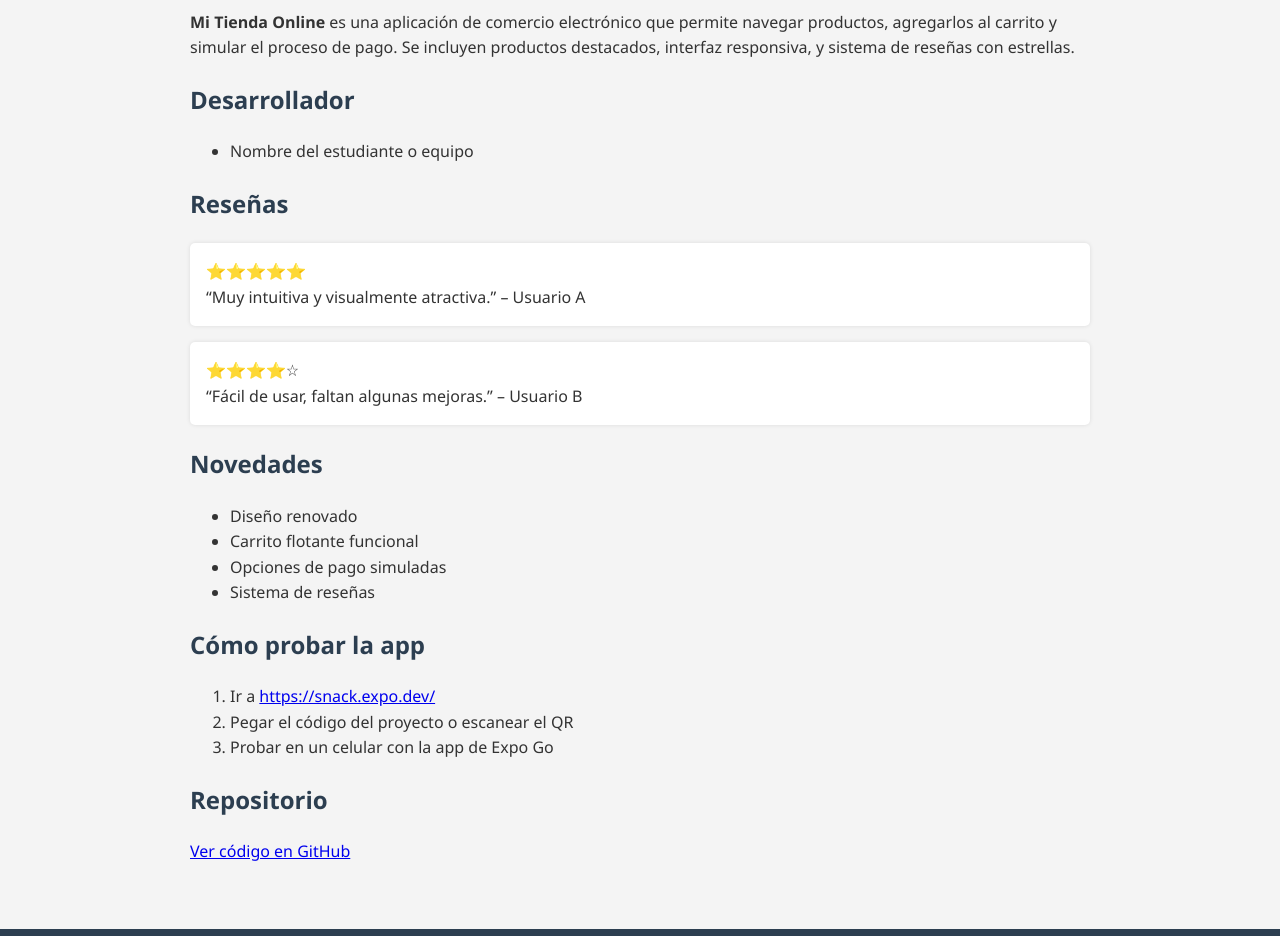
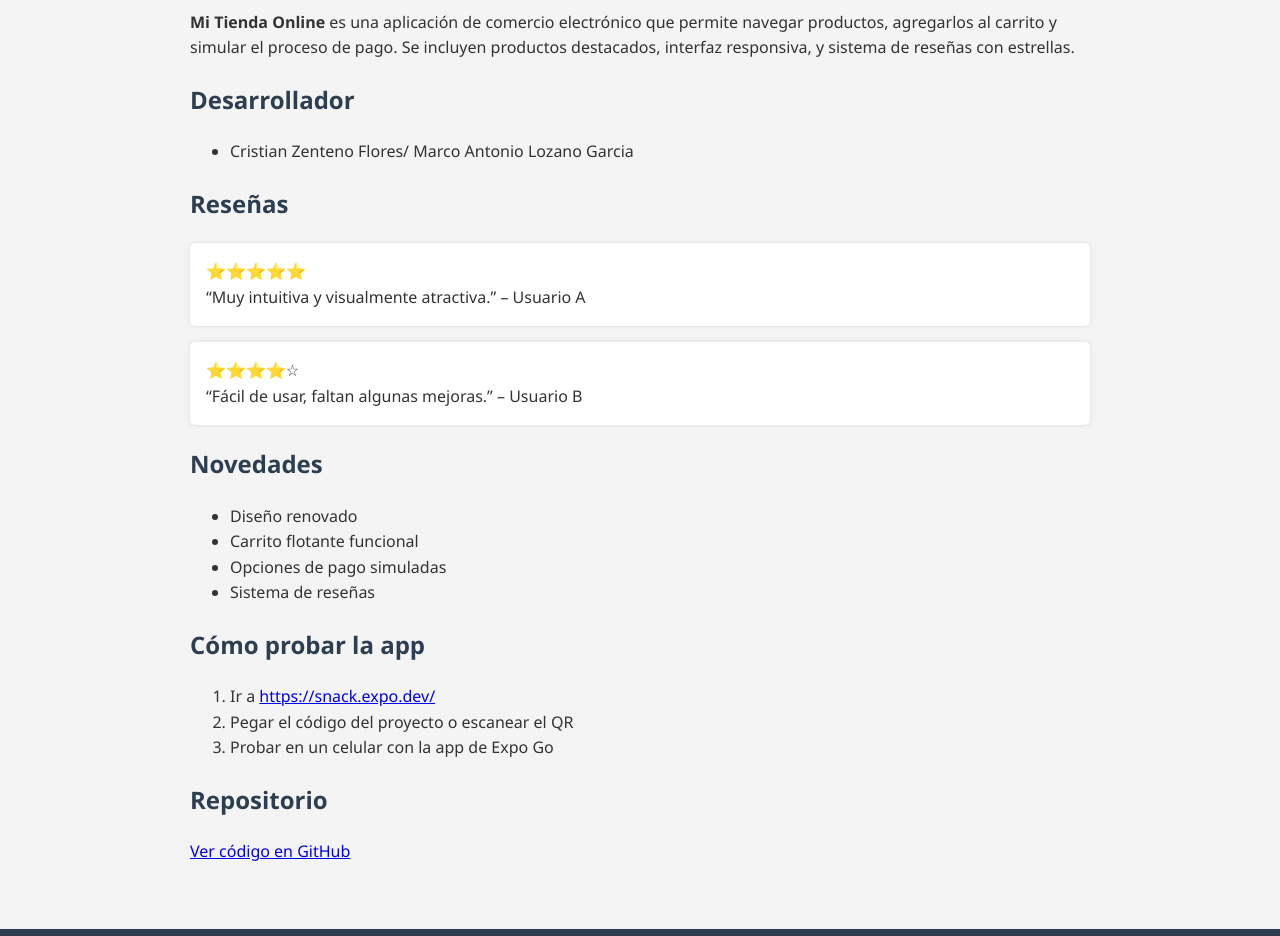
Before and after one commit to ChiriZF/App-final-C-L2, a plain HTML site: page index.html in a window 1280 px wide. Shown: the part 1080-2016 px from the top of the page. Drawn offline with Linux system fonts and the light colour scheme.

Commit message:
Update index.html

```diff
--- a/index.html
+++ b/index.html
@@ -96,7 +96,7 @@
 
     <h2>Desarrollador</h2>
     <ul>
-      <li>Nombre del estudiante o equipo</li>
+      <li>Cristian Zenteno Flores/ Marco Antonio Lozano Garcia</li>
     </ul>
 
     <h2>Reseñas</h2>
```
